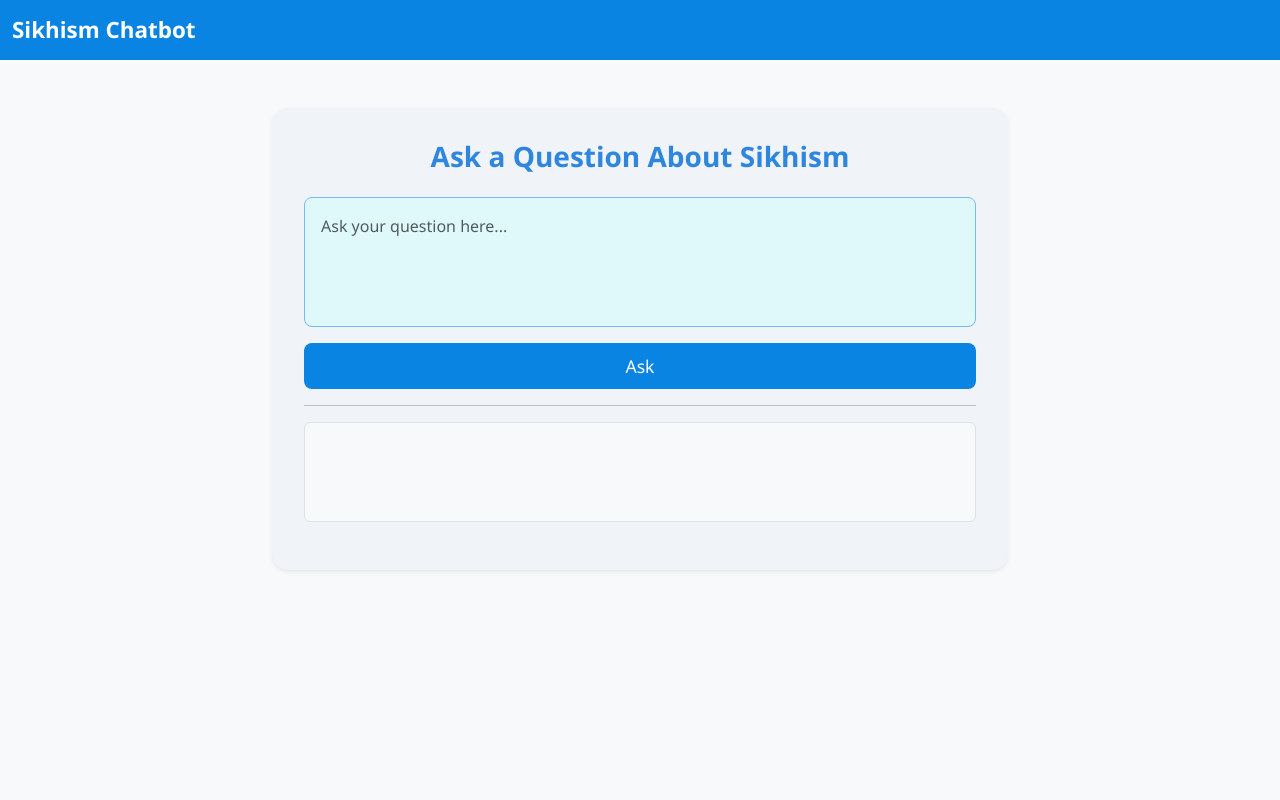
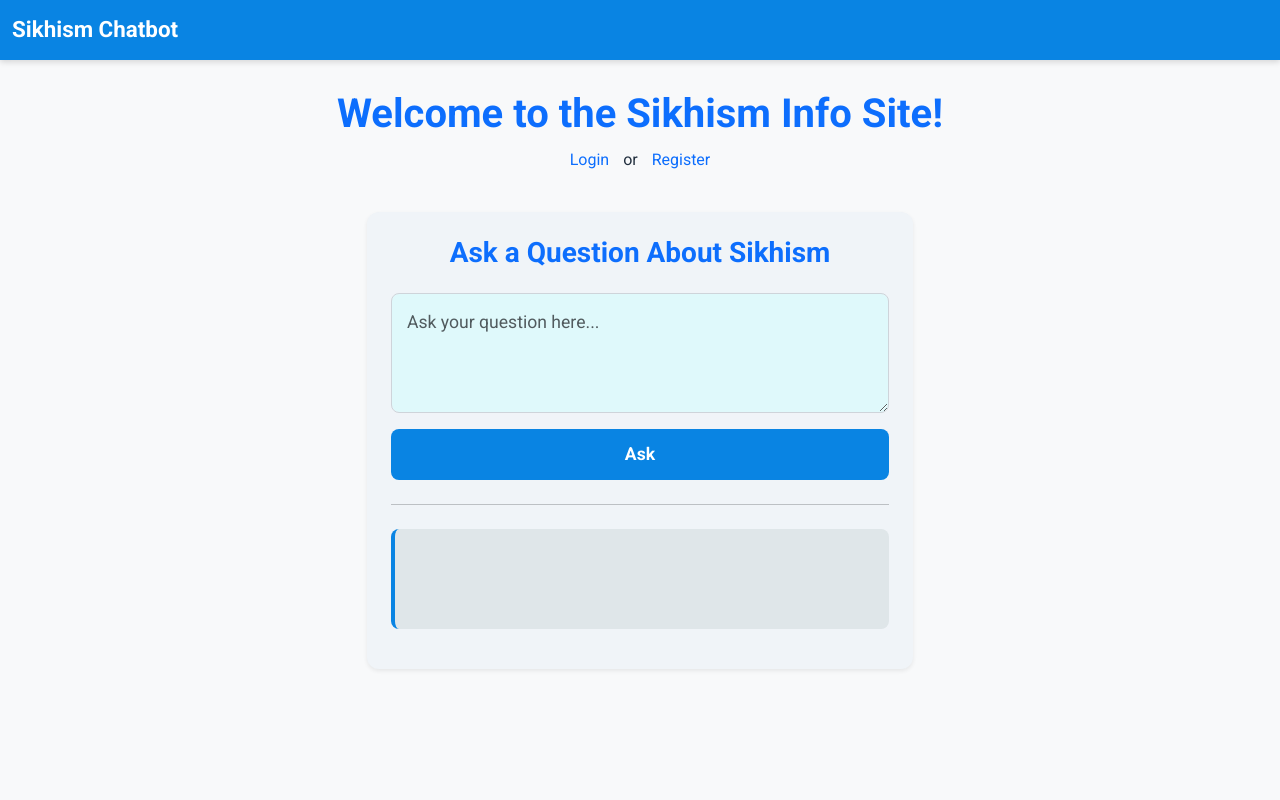
Before and after one commit to maxLakhman/sikhism_educational_portal_app, a Flask app: page / in a window 1280 px wide. Run offline with Flask 3, Linux system fonts and the light colour scheme.

Commit message:
Added user authentication and basic security using flask and werkseug security

```diff
--- a/app.py
+++ b/app.py
@@ -1,16 +1,93 @@
-from flask import Flask, render_template, request, jsonify
+from flask import Flask, render_template, request, jsonify, redirect, url_for, flash
+from flask_sqlalchemy import SQLAlchemy
 from ai_routes import ai_bp
+from flask_login import UserMixin, LoginManager, login_user, login_required, logout_user, current_user
+from werkzeug.security import generate_password_hash, check_password_hash
 
 app = Flask(__name__)
+
+# Register blueprint for AI-related routes
 app.register_blueprint(ai_bp)
+
+#For Flask-Login
+app.secret_key = "your_secret_key"
+login_manager = LoginManager(app)
+login_manager.login_view = "login"
+
+# Configuration for SQL database
+app.config['SQLALCHEMY_DATABASE_URI'] = 'sqlite:///mydatabase.db'  # SQLite database file
+app.config['SQLALCHEMY_TRACK_MODIFICATIONS'] = False  # Disable warning
+
+# Initialize SQLAlchemy with the app
+db = SQLAlchemy(app)
+
+# --------- MODEL ---------
+class User(db.Model, UserMixin):
+    id = db.Column(db.Integer, primary_key=True)
+    username = db.Column(db.String(80), unique=True, nullable=False)
+    password_hash = db.Column(db.String(150), nullable=False)
+
+    def __repr__(self):
+        return f"<User {self.username}>"
+
+    def set_password(self, password):
+        self.password_hash = generate_password_hash(password)
+
+    def check_password(self, password):
+        return check_password_hash(self.password_hash, password)
+
+@login_manager.user_loader
+def load_user(user_id):
+    return User.query.get(int(user_id))
 
 @app.route("/")
 def index():
-    return render_template("index.html")
+    return render_template("index.html", user=current_user)
 
-@app.route("/api/hello", methods=["GET"])
-def hello():
-    return jsonify({"msg": "Hello, world!"})
+@app.route("/register", methods=["GET", "POST"])
+def register():
+    if request.method == "POST":
+        username = request.form["username"]
+        password = request.form["password"]
+
+        #Check if the username is already taken
+        existing_user = User.query.filter_by(username=username).first()
+        if existing_user:
+            flash("Username already exists. Please choose another.")
+            return redirect(url_for("register"))
+
+        #Create a new user
+        user = User(username=username)
+        user.set_password(password)
+        db.session.add(user)
+        db.session.commit()
+        return redirect(url_for("login"))
+    return render_template("register.html")
+
+@app.route("/login", methods=["GET", "POST"])
+def login():
+    if request.method == "POST":
+        user = User.query.filter_by(username=request.form["username"]).first()
+        if user and user.check_password(request.form["password"]):
+            login_user(user)
+            return redirect(url_for("index"))
+    return render_template("login.html")
+
+@app.route("/logout")
+@login_required
+def logout():
+    logout_user()
+    return redirect(url_for("login"))
+
+# Get all users
+@app.route("/api/users", methods=["GET"])
+def get_users():
+    users = User.query.all()
+    return jsonify([{"id": u.id, "username": u.username} for u in users])
+
+# Create tables if needed
+with app.app_context():
+    db.create_all()
 
 if __name__ == "__main__":
     app.run(debug=True)
--- a/templates/index.html
+++ b/templates/index.html
@@ -1,47 +1,155 @@
 <!DOCTYPE html>
 <html lang="en">
 <head>
-  <meta charset="UTF-8">
+  <meta charset="UTF-8" />
   <title>Sikhism Info</title>
-  <meta name="viewport" content="width=device-width, initial-scale=1">
+  <meta name="viewport" content="width=device-width, initial-scale=1" />
+
   <!-- Bootstrap CSS -->
-  <link href="https://cdn.jsdelivr.net/npm/bootstrap@5.3.0/dist/css/bootstrap.min.css" rel="stylesheet">
+  <link href="https://cdn.jsdelivr.net/npm/bootstrap@5.3.0/dist/css/bootstrap.min.css" rel="stylesheet" />
+
+  <!-- Google Fonts -->
+  <link href="https://fonts.googleapis.com/css2?family=Roboto:wght@400;700&display=swap" rel="stylesheet" />
+
   <!-- Your Custom CSS -->
-  <link rel="stylesheet" href="{{ url_for('static', filename='style.css') }}">
+  <link rel="stylesheet" href="{{ url_for('static', filename='style.css') }}" />
+
+  <style>
+    body {
+      font-family: 'Roboto', sans-serif;
+      background: #f8f9fa;
+      min-height: 100vh;
+      display: flex;
+      flex-direction: column;
+    }
+
+    nav.navbar {
+      box-shadow: 0 2px 6px rgba(0,0,0,0.15);
+    }
+
+    .welcome-msg {
+      margin: 30px auto 10px;
+      text-align: center;
+      font-weight: 600;
+      color: #0d6efd;
+    }
+
+    .auth-links {
+      text-align: center;
+      margin-bottom: 40px;
+    }
+
+    .auth-links a {
+      margin: 0 10px;
+      font-weight: 500;
+      color: #0d6efd;
+      text-decoration: none;
+      transition: color 0.3s;
+    }
+
+    .auth-links a:hover {
+      color: #0a58ca;
+      text-decoration: underline;
+    }
+
+    .card {
+      border-radius: 12px;
+      box-shadow: 0 8px 20px rgba(13, 110, 253, 0.1);
+      transition: transform 0.3s ease;
+    }
+
+    .card:hover {
+      transform: translateY(-5px);
+      box-shadow: 0 15px 30px rgba(13, 110, 253, 0.2);
+    }
+
+    h3.card-title {
+      font-weight: 700;
+      color: #0d6efd;
+    }
+
+    textarea#prompt {
+      resize: vertical;
+      min-height: 120px;
+      font-size: 1.1rem;
+      padding: 15px;
+      border-radius: 8px;
+      border: 1.5px solid #ced4da;
+      transition: border-color 0.3s;
+    }
+
+    textarea#prompt:focus {
+      border-color: #0d6efd;
+      box-shadow: 0 0 5px rgba(13, 110, 253, 0.5);
+      outline: none;
+    }
+
+    #response {
+      min-height: 100px;
+      font-family: 'Courier New', Courier, monospace;
+      color: #212529;
+      background-color: #e9ecef;
+      border-radius: 8px;
+      white-space: pre-wrap;
+      padding: 20px;
+      font-size: 1rem;
+      line-height: 1.5;
+      overflow-wrap: break-word;
+    }
+
+    button.btn-primary {
+      font-size: 1.1rem;
+      padding: 12px;
+      border-radius: 8px;
+      font-weight: 600;
+    }
+  </style>
 </head>
-<body class="bg-light">
+<body>
   <!-- Navigation Bar -->
   <nav class="navbar navbar-expand-lg navbar-dark bg-primary">
     <div class="container-fluid">
-      <a class="navbar-brand" href="#">Sikhism Chatbot</a>
+      <a class="navbar-brand fw-bold" href="#">Sikhism Chatbot</a>
     </div>
   </nav>
 
+  {% if user.is_authenticated %}
+    <h1 class="welcome-msg">Welcome, {{ user.username }}!</h1>
+    <div class="auth-links">
+      <a href="{{ url_for('logout') }}" class="btn btn-outline-primary btn-sm">Logout</a>
+    </div>
+  {% else %}
+    <h1 class="welcome-msg">Welcome to the Sikhism Info Site!</h1>
+    <div class="auth-links">
+      <a href="{{ url_for('login') }}">Login</a> or
+      <a href="{{ url_for('register') }}">Register</a>
+    </div>
+  {% endif %}
+
   <!-- Main Content -->
-  <div class="container mt-5">
+  <div class="container">
     <div class="row justify-content-center">
-      <div class="col-md-8">
-        <div class="card shadow-sm">
-          <div class="card-body">
+      <div class="col-md-7 col-lg-6">
+        <div class="card shadow-sm p-4">
           <h3 class="card-title text-center mb-4">Ask a Question About Sikhism</h3>
-            <form id="ask-form">
+          <form id="ask-form" autocomplete="off">
             <div class="mb-3">
-                <textarea id="prompt" class="form-control" rows="4" placeholder="Ask your question here..."></textarea>
+              <textarea id="prompt" class="form-control" placeholder="Ask your question here..."></textarea>
             </div>
             <div class="d-grid">
               <button type="submit" class="btn btn-primary">Ask</button>
             </div>
           </form>
-            <hr>
-            <pre id="response" class="bg-light p-3 mt-3 border rounded" style="white-space: pre-wrap;"></pre>
-          </div>
+          <hr class="my-4" />
+          <pre id="response" aria-live="polite"></pre>
         </div>
       </div>
     </div>
   </div>
 
-  <!-- Bootstrap JS (optional, needed for dropdowns etc.) -->
+  <!-- Bootstrap JS Bundle (includes Popper) -->
   <script src="https://cdn.jsdelivr.net/npm/bootstrap@5.3.0/dist/js/bootstrap.bundle.min.js"></script>
+
   <!-- Your JS -->
   <script src="{{ url_for('static', filename='script.js') }}"></script>
 </body>
```
Also changed, not shown: docs/datasets.md (added, +12 -0 lines), scripts/ingest.py (added, +35 -0 lines), templates/login.html (added, +58 -0 lines), templates/register.html (added, +38 -0 lines), instance/mydatabase.db (added), 1 other file. Lines whose indentation alone changed are shown as unchanged.
